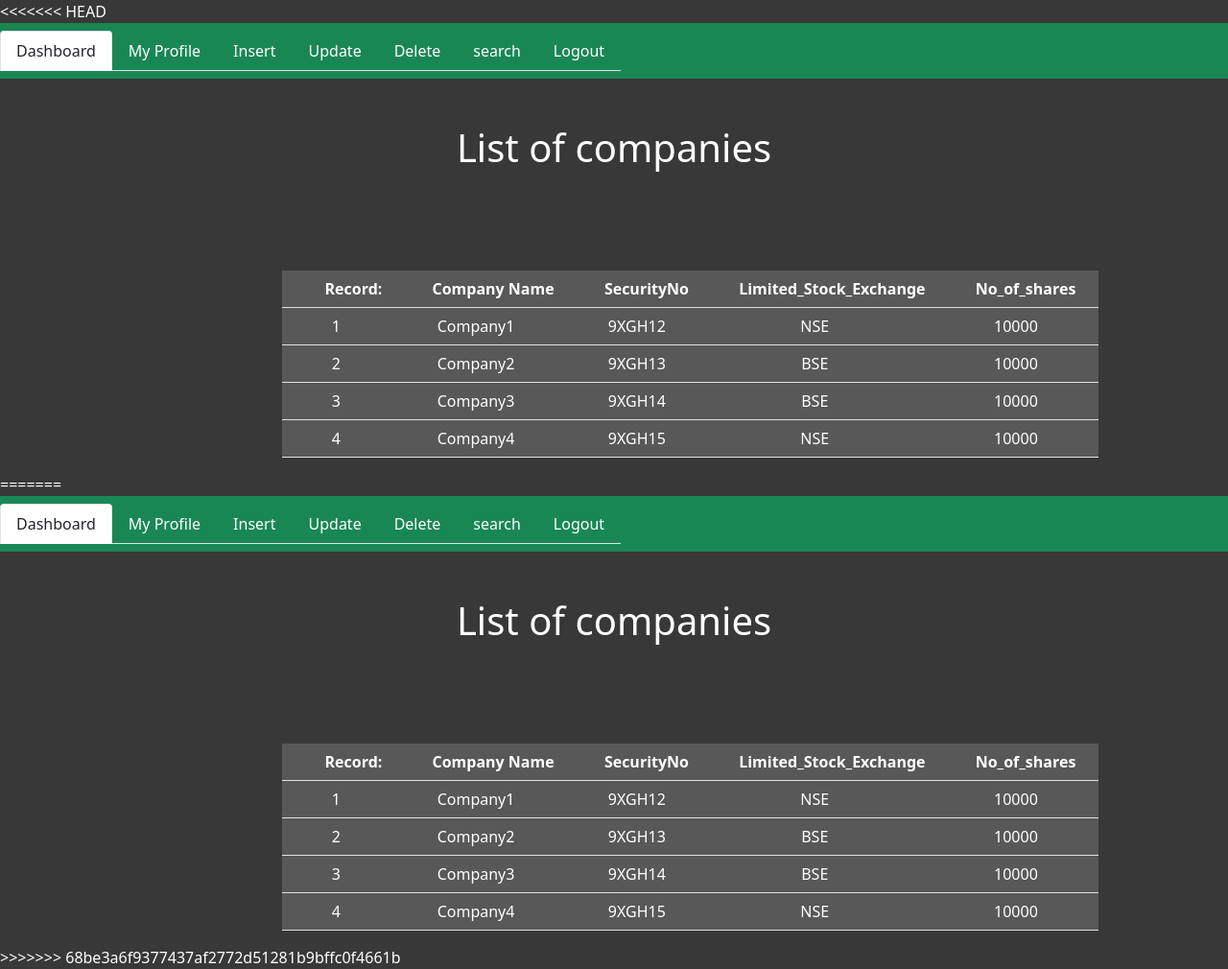
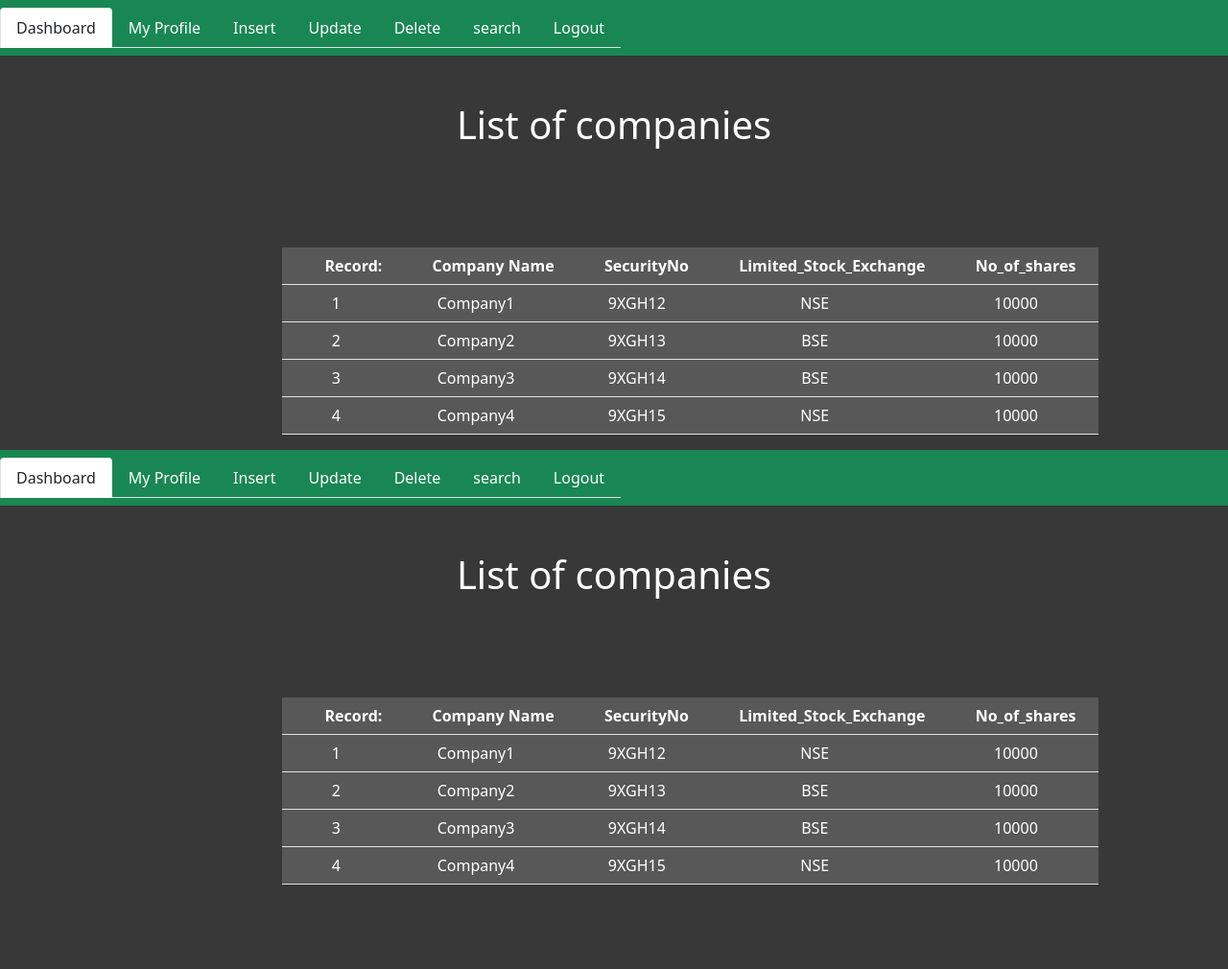
Before and after one commit to shreya-prabhu/Stonks, a Flask app: page /Company in a window 1280 px wide. Shown: the whole page at 96% size. After the commit the page ends 922 px from the top, so only its background shows below. Run offline with Flask 2, Linux system fonts and the light colour scheme; a user stored in the database is signed in; data comes from the database, SQL or seed files in the repository; some libraries are stand-ins or nearby versions.

Commit message:
Update Company.html

```diff
--- a/templates/Company.html
+++ b/templates/Company.html
@@ -1,4 +1,4 @@
-<<<<<<< HEAD
+
 <link href="https://cdn.jsdelivr.net/npm/bootstrap@5.0.0-beta3/dist/css/bootstrap.min.css" rel="stylesheet" integrity="sha384-eOJMYsd53ii+scO/bJGFsiCZc+5NDVN2yr8+0RDqr0Ql0h+rP48ckxlpbzKgwra6" crossorigin="anonymous">
 <html>
   <nav class="navbar navbar-dark bg-success">
@@ -61,7 +61,7 @@
 
 </body>
 </html>
-=======
+
 <link href="https://cdn.jsdelivr.net/npm/bootstrap@5.0.0-beta3/dist/css/bootstrap.min.css" rel="stylesheet" integrity="sha384-eOJMYsd53ii+scO/bJGFsiCZc+5NDVN2yr8+0RDqr0Ql0h+rP48ckxlpbzKgwra6" crossorigin="anonymous">
 <html>
   <nav class="navbar navbar-dark bg-success">
@@ -124,4 +124,3 @@
 
 </body>
 </html>
->>>>>>> 68be3a6f9377437af2772d51281b9bffc0f4661b
```
